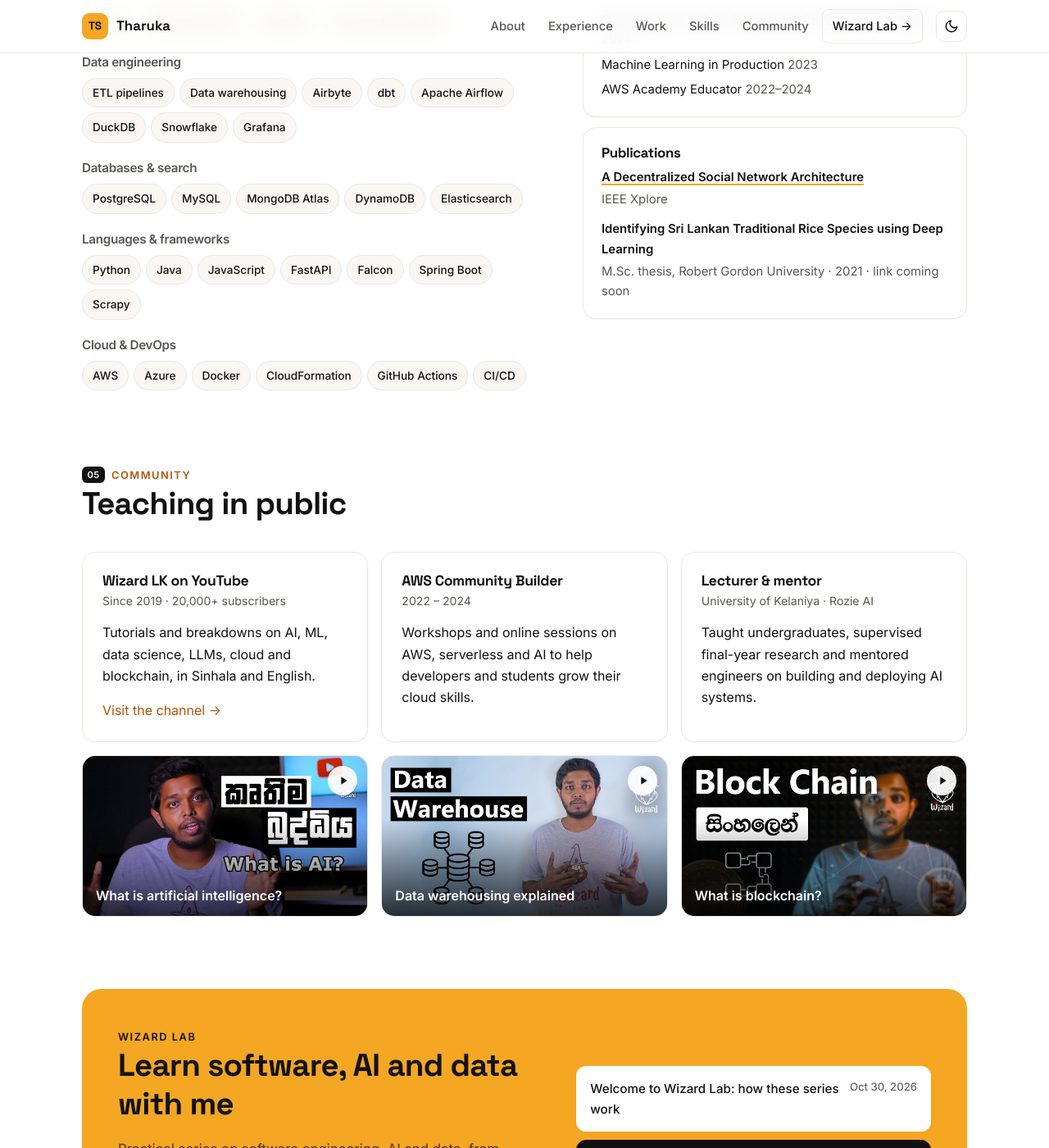
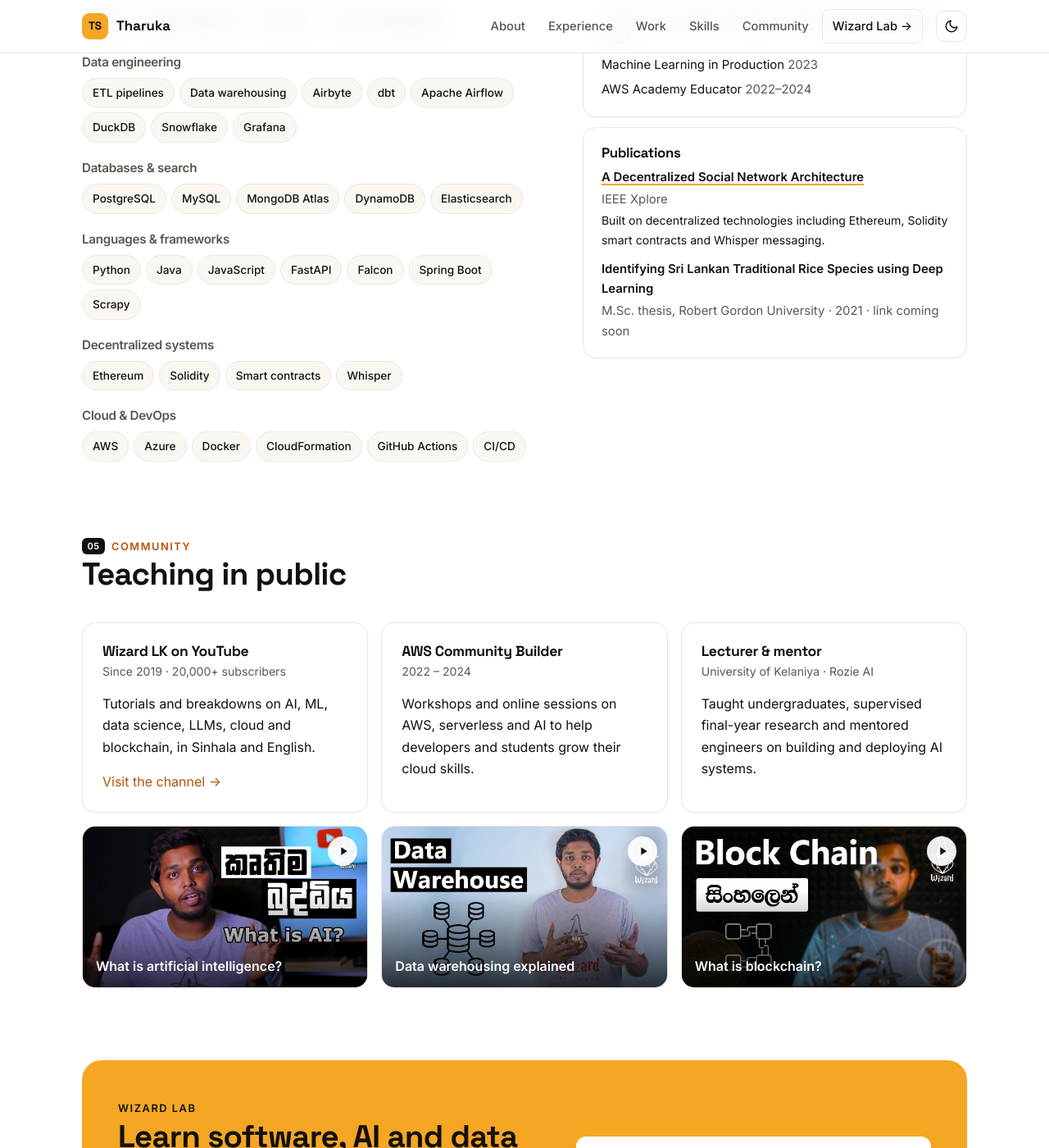
Before and after one commit to TharukaVishwajith/tharukavishwajith.github.io, a Jekyll site: the page built from index.html, in a window 1280 px wide and 1400 px high, scrolled down 5990 px. Shown: the whole window at 82% size. Built offline with Jekyll 4.4.1, drawn with Linux system fonts in a browser that asks for light colours.

Commit message:
Describe the decentralized social network paper's stack
Add a note on the IEEE paper (Ethereum, Solidity, Whisper) and a
Decentralized systems skill group.

Co-Authored-By: Claude Opus 5.5 <noreply@anthropic.com>
Claude-Session: https://claude.ai/code/session_013yGcBE4LTnHEs2Voa2Evx5

```diff
--- a/_data/publications.yml
+++ b/_data/publications.yml
@@ -1,6 +1,7 @@
 # Papers shown under Education on the home page. Leave `url` empty until a link exists.
 - title: A Decentralized Social Network Architecture
   venue: IEEE Xplore
+  note: Built on decentralized technologies including Ethereum, Solidity smart contracts and Whisper messaging.
   url: https://ieeexplore.ieee.org/document/9568334
 - title: Identifying Sri Lankan Traditional Rice Species using Deep Learning
   venue: M.Sc. thesis, Robert Gordon University
--- a/_data/skills.yml
+++ b/_data/skills.yml
@@ -10,5 +10,7 @@
   items: [PostgreSQL, MySQL, MongoDB Atlas, DynamoDB, Elasticsearch]
 - group: Languages & frameworks
   items: [Python, Java, JavaScript, FastAPI, Falcon, Spring Boot, Scrapy]
+- group: Decentralized systems
+  items: [Ethereum, Solidity, Smart contracts, Whisper]
 - group: Cloud & DevOps
   items: [AWS, Azure, Docker, CloudFormation, GitHub Actions, CI/CD]
--- a/assets/css/site.css
+++ b/assets/css/site.css
@@ -130,6 +130,7 @@ main { overflow-x: clip; }
 .pubs li { display: grid; gap: 2px; }
 .pubs a { color: var(--text); font-weight: 600; text-decoration: underline; text-decoration-color: var(--brand); text-decoration-thickness: 2px; text-underline-offset: 3px; }
 .pubs span:first-child { font-weight: 600; }
+.pub-note { font-size: 0.88rem; }
 .plain { list-style: none; padding: 0; margin: 0; display: grid; gap: 6px; font-size: 0.93rem; }
 
 /* Community */
--- a/index.html
+++ b/index.html
@@ -192,6 +192,7 @@ title: Tharuka Sarathchandra · AI & Data Engineer
               <li>
                 {% if pub.url %}<a href="{{ pub.url }}">{{ pub.title }}</a>{% else %}<span>{{ pub.title }}</span>{% endif %}
                 <span class="muted">{{ pub.venue }}{% if pub.year %} · {{ pub.year }}{% endif %}{% unless pub.url %} · link coming soon{% endunless %}</span>
+                {% if pub.note %}<span class="pub-note">{{ pub.note }}</span>{% endif %}
               </li>
               {% endfor %}
             </ul>
```
